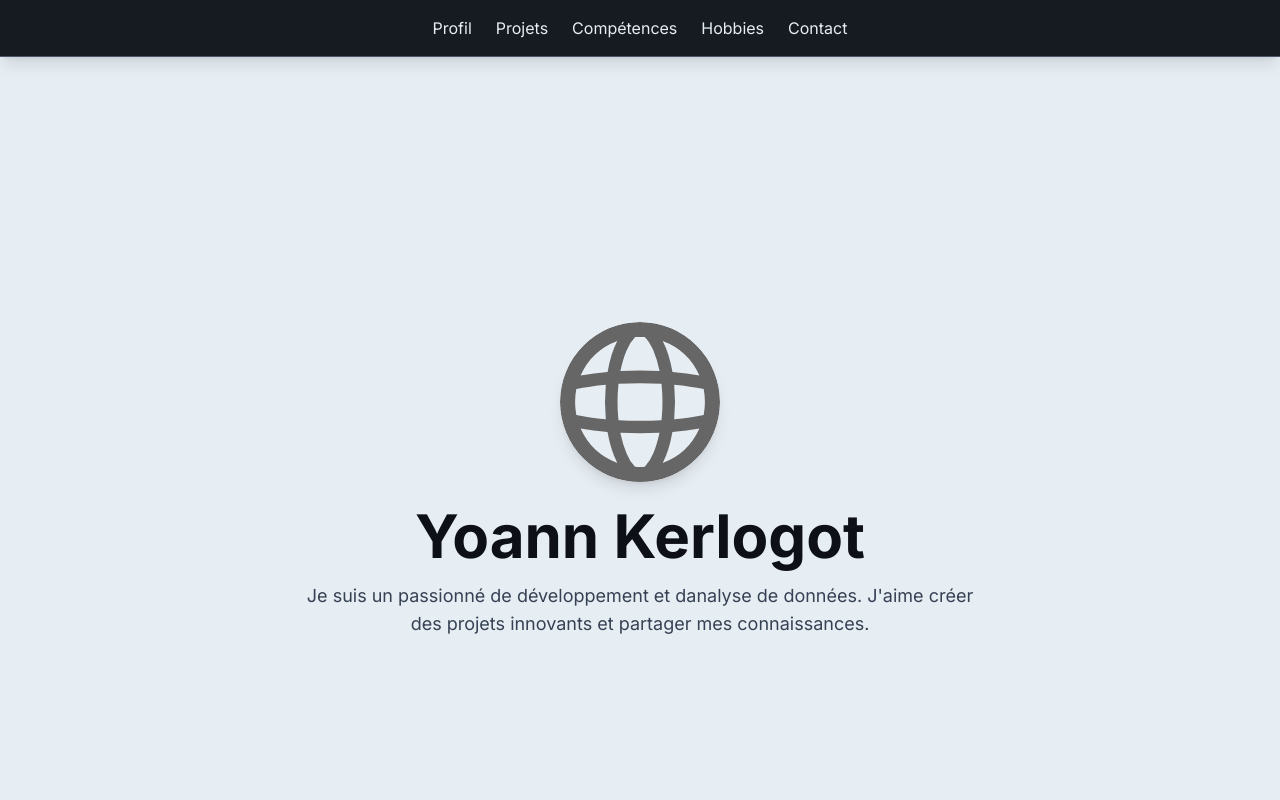
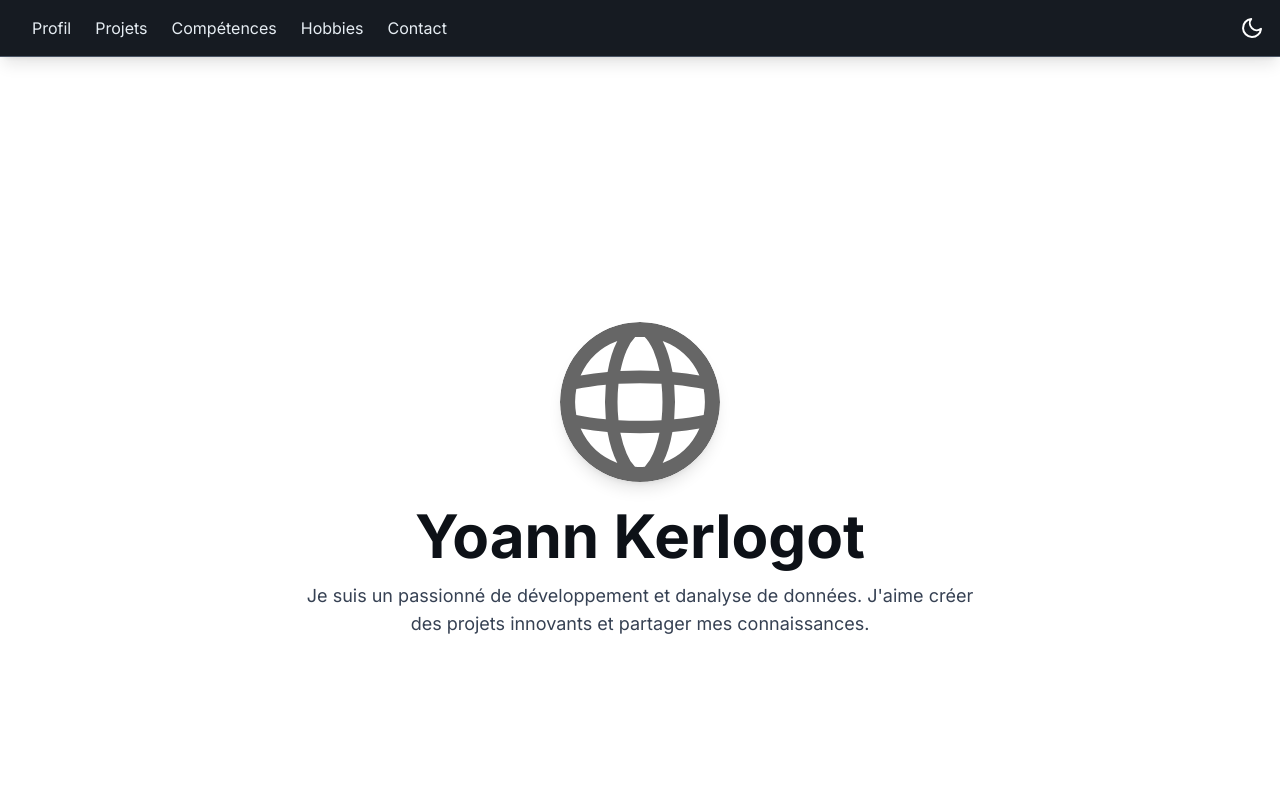
Before and after one commit to yoannklt/Portfolio, a Next.js app: page / in a window 1280 px wide. Shown: the top 800 px of the page. Built offline with nearby package versions, Linux system fonts and the light colour scheme.

Commit message:
Mise en place d'un mode sombre, couleurs à adapter en fonction du thème.

```diff
--- /dev/null
+++ b/src/app/components/ThemeSwitcher.js
@@ -0,0 +1,31 @@
+"use client";
+
+import { useState, useEffect } from "react";
+import { FiSun, FiMoon } from "react-icons/fi";
+
+export default function ThemeSwitcher() {
+    const [theme, setTheme] = useState("light");
+
+    useEffect(() => {
+        const savedTheme = localStorage.getItem("theme");
+        if (savedTheme) {
+            setTheme(savedTheme);
+            document.documentElement.setAttribute("data-theme", savedTheme);
+        } else {
+            document.documentElement.setAttribute("data-theme", "light");
+        }
+    }, []);
+
+    const toggleTheme = () => {
+        const newTheme = theme === "light" ? "dark" : "light";
+        setTheme(newTheme);
+        localStorage.setItem("theme", newTheme);
+        document.documentElement.setAttribute("data-theme", newTheme);
+    };
+
+    return (
+        <button onClick={toggleTheme} className={`text-2xl mx-4 cursor-pointer text-white ${theme === "light" ? "hover:text-gray-200" : "hover:text-yellow-500"}`}>
+            {theme === "light" ? <FiMoon /> : <FiSun />}
+        </button>
+    );
+}
--- a/src/app/globals.css
+++ b/src/app/globals.css
@@ -1,28 +1,37 @@
 @import "tailwindcss";
 
 :root {
-  --color-bg: #E6EDF3; /* Fond principal */
-  --color-text:  #0D1117; /* Texte principal */
+  --color-bg-light: #E6EDF3; /* Fond principal */
+  --color-text-light:  #0D1117; /* Texte principal */
+  --color-bg-light-dark: #0D1117;
+  --color-text-dark: #E6EDF3;
   --color-accent-blue: #58A6FF;
   --color-accent-red: #fd3c3c;
   --color-border: #30363D; /* Pour les séparateurs */
 }
 
-html {
-  scroll-behavior: smooth !important;
+[data-theme="light"] {
+  --bg-color: #ffffff;
+  --text-color: #000000;
+}
+
+[data-theme="dark"] {
+  --bg-color: #0D1117;
+  --text-color: #E6EDF3;
 }
 
 body {
-  background-color: var(--color-bg);
-  color: var(--color-text);
+  background-color: var(--bg-color);
+  color: var(--text-color);
+  transition: background-color 0.3s, color 0.3s;
 }
 
 h1, h2{
-  color: var(--color-text);
+  color: var(--color-text-light);
 }
 
 .navbar a {
-  color: var(--color-bg);
+  color: var(--color-bg-light);
   transition: color 0.3 ease-in-out;
 }
 
@@ -31,11 +40,11 @@ h1, h2{
 }
 
 .bg-primary {
-  background-color: var(--color-bg) !important;
+  background-color: var(--color-bg-light) !important;
 }
 
 .text-primary {
-  color: var(--color-text);
+  color: var(--color-text-light);
 }
 
 .text-accent-blue {
--- a/src/app/page.js
+++ b/src/app/page.js
@@ -2,6 +2,7 @@
 
 import dynamic from "next/dynamic";
 import { Link } from "react-scroll";
+import ThemeSwitcher from "./components/ThemeSwitcher";
 
 const Profil = dynamic(() => import("./components/Profil"), { ssr: false });
 const Projects = dynamic(() => import("./components/Projects"), { ssr: false });
@@ -13,14 +14,15 @@ export default function Home() {
 
   return (
     <main className="min-min-h-screen">
-      <nav className="navbar fixed top-0 w-full bg-[#161B22] py-4 shadow-lg border-b border-gray-600 z-50">
-        <ul className="flex justify-center space-x-6">
+      <nav className="navbar fixed flex justify-between top-0 w-full bg-[#161B22] py-4 shadow-lg border-b border-gray-600 z-50">
+        <ul className="flex justify-center space-x-6 mx-8">
           <li><Link to="profil" smooth={true} duration={500} offset={-80} className="cursor-pointer">Profil</Link></li>
           <li><Link to="projects" smooth={true} duration={500} offset={-90} className="cursor-pointer">Projets</Link></li>
           <li><Link to="skills" smooth={true} duration={500} offset={-80} className="cursor-pointer">Compétences</Link></li>
           <li><Link to="hobbies" smooth={true} duration={500} offset={-80} className="cursor-pointer">Hobbies</Link></li>
           <li><Link to="contact" smooth={true} duration={500} offset={-80} className="cursor-pointer">Contact</Link></li>
         </ul>
+        <ThemeSwitcher />
       </nav>
 
       <div className="pt-20">
--- a/tailwind.config.js
+++ /dev/null
@@ -1,16 +0,0 @@
-/** @type {import('tailwindcss').Config} */
-export default {
-    content: ["./src/**/*.{js,jsx,ts,tsx}", "./app/**/*.{js,jsx,ts,tsx}"],
-    theme: {
-        extend: {
-            colors: {
-                primary: "#0D1117", // Fond principal
-                text: "#E6EDF3", // Texte principal
-                accentBlue: "#58A6FF",
-                accentRed: "#FF4D4D",
-                borderCustom: "#30363D", // Bordures
-            },
-        },
-    },
-    plugins: [],
-};
```
Also changed, not shown: src/app/layout.js (+5 -3 lines).
